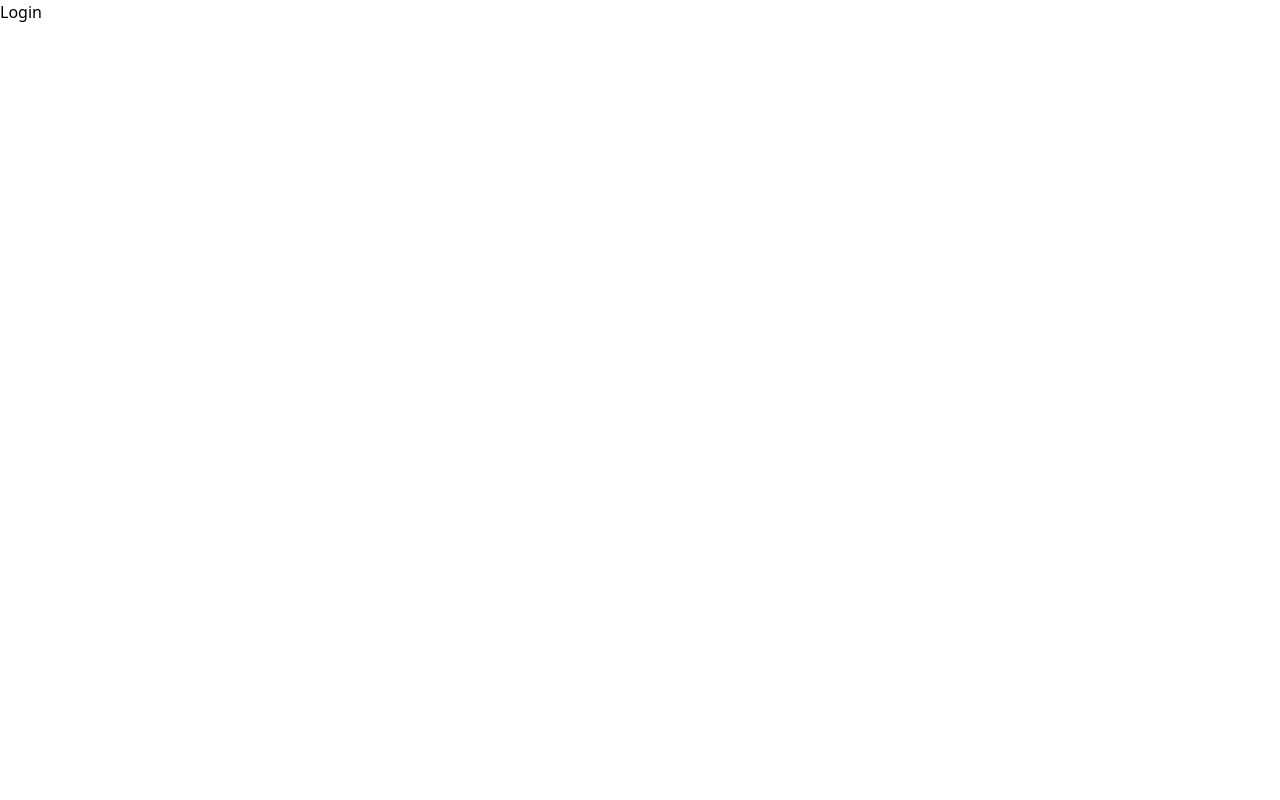
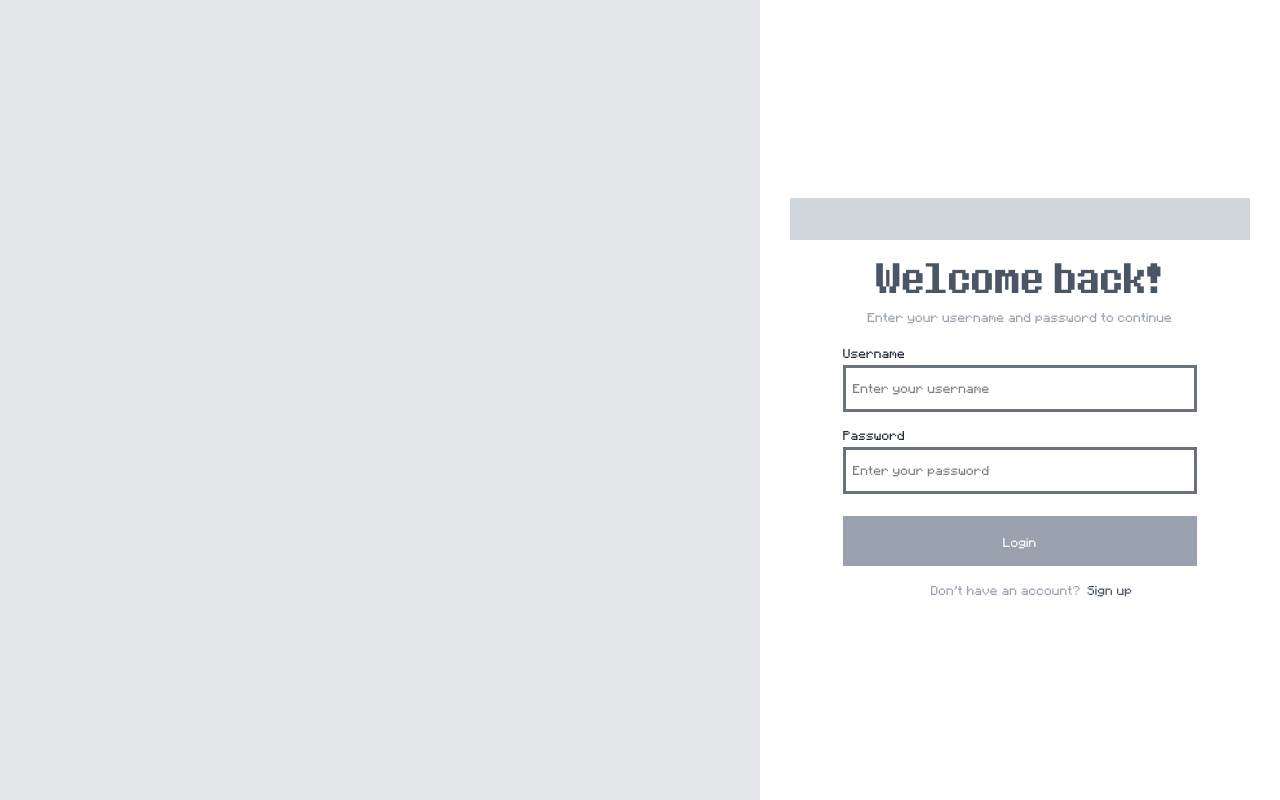
Before and after one commit to bakermor/PixelBoostUI, a React (Vite) app: page /login in a window 1280 px wide. Built offline with nearby package versions, Linux system fonts and the light colour scheme.

Commit message:
Login page fully functional

```diff
--- a/src/api/UserApi.ts
+++ b/src/api/UserApi.ts
@@ -95,12 +95,11 @@ export async function getToken(body: UserLoginReq): Promise<UserLoginRes> {
         "Content-Type": "application/x-www-form-urlencoded",
       },
     });
-    console.log(res);
     return { status: res.status };
   } catch (error) {
-    console.log(error);
     if (error instanceof AxiosError) {
-      return { status: error.status, description: error.message };
+      if (error.status === 401 || error.status === 422)
+        return { status: error.status, description: STR.warn_user_invalid };
     }
     return { status: 500 };
   }
--- a/src/components/Buttons.tsx
+++ b/src/components/Buttons.tsx
@@ -1,7 +1,6 @@
 import { STR } from "../constants/Strings";
 
 interface FormButtonProps {
-  type: string;
   text: string;
   onClick: React.MouseEventHandler<HTMLButtonElement>;
 }
--- a/src/components/InputBox.tsx
+++ b/src/components/InputBox.tsx
@@ -54,7 +54,6 @@ export const InputBox = (props: InputBoxProps) => {
           className="w-full h-full"
           name={props.name}
           type={props.type}
-          required
           placeholder={STR.get(`in_${props.name}_desc`)}
           value={props.value}
           onChange={props.onChange}
--- a/src/constants/Strings.ts
+++ b/src/constants/Strings.ts
@@ -3,8 +3,14 @@ class Strings {
   signup_desc = "Welcome to Pixel Boost - Let's create an account";
   login_prompt = "Already have an account?";
 
-  signup = "Create Account";
+  login_title = "Welcome back!";
+  login_desc = "Enter your username and password to continue";
+  signup_prompt = "Don't have an account?";
+
+  signup = "Sign up";
+  create_account = "Create account";
   login = "Login";
+  continue = "Continue";
 
   in_username = "Username";
   in_username_desc = "Enter your username";
@@ -19,6 +25,7 @@ class Strings {
   warn_user_pattern = "Username can only contain: A-z, 0-9, _, -";
   warn_email = "Please enter a valid email";
   warn_password_match = "Passwords do not match";
+  warn_user_invalid = "Invalid username or password";
 
   required = " is required";
 
--- a/src/pages/Login.tsx
+++ b/src/pages/Login.tsx
@@ -1,7 +1,206 @@
+import { useState } from "react";
+import { Link, useNavigate } from "react-router-dom";
+import { getToken } from "../api/UserApi";
+import { FormButton } from "../components/Buttons";
+import { InputBox } from "../components/InputBox";
+import { STR } from "../constants/Strings";
+
 const Login = () => {
+  const pxl = window.innerWidth / 1920;
+  const navigate = useNavigate();
+
+  const [formData, setFormData] = useState({
+    username: "",
+    password: "",
+  });
+
+  const [warnings, setWarnings] = useState({
+    invalid: "",
+    username: "",
+    password: "",
+  });
+
+  const handleChange = (e: React.ChangeEvent<HTMLInputElement>) => {
+    setFormData({
+      ...formData,
+      [e.target.name]: e.target.value,
+    });
+
+    if (e.target.value !== "") changeWarning(e.target.name);
+  };
+
+  const changeWarning = (target: string, value: string = "") => {
+    setWarnings({
+      ...warnings,
+      [target]: value,
+    });
+  };
+
+  const loginUser = async () => {
+    const result = await getToken({
+      username: formData.username,
+      password: formData.password,
+    });
+    if (result.status === 204) return true;
+    else {
+      changeWarning("invalid", result.description);
+      return false;
+    }
+  };
+
+  const handleLogin = async (e: React.MouseEvent<HTMLButtonElement>) => {
+    e.preventDefault();
+
+    // Check all fields have values
+    const requiredWarnings = { ...warnings };
+    for (const [key, value] of Object.entries(formData)) {
+      if (value === "") {
+        let test = `${STR.get(`in_${key}`)}${STR.required}`;
+        requiredWarnings[key as keyof typeof warnings] = test;
+      }
+    }
+    setWarnings(requiredWarnings);
+
+    // Check no field is invalid
+    const noWarnings = Object.values(warnings).every((field) => field === "");
+    if (noWarnings) {
+      // Create a new user
+      const result = await loginUser();
+      if (result) {
+        // Move on to user's dashboard
+        navigate("/dashboard");
+      }
+    }
+  };
+
   return (
-    <div>
-      <div>Login</div>
+    <div className="h-screen w-screen flex justify-end">
+      <div className="flex-1 bg-gray-200" style={{ width: pxl * 1050 }}></div>
+      <div
+        className="h-full flex flex-col justify-center"
+        style={{
+          width: pxl * 780,
+          gap: pxl * 20,
+          paddingRight: pxl * 45,
+          paddingLeft: pxl * 45,
+        }}
+      >
+        <div
+          className="w-full flex  bg-gray-300"
+          style={{ height: pxl * 64 }}
+        ></div>
+        <div
+          className="flex flex-col"
+          style={{
+            marginTop: pxl * 10,
+            paddingLeft: pxl * 80,
+            paddingRight: pxl * 80,
+          }}
+        >
+          <div className="w-full flex justify-end" style={{ height: pxl * 72 }}>
+            <div
+              className="w-full flex leading-none justify-center text-gray-600"
+              style={{
+                fontSize: pxl * 59.5,
+                fontFamily: "'pxlLarge', monospace",
+              }}
+            >
+              {STR.login_title}
+            </div>
+          </div>
+          <div
+            className="w-full flex items-start"
+            style={{ height: pxl * 35, marginTop: pxl * 5 }}
+          >
+            <div
+              className="w-full flex leading-none justify-center items-start text-gray-400"
+              style={{
+                fontSize: pxl * 15.507,
+                fontFamily: "'pxlSmall', monospace",
+              }}
+            >
+              {STR.login_desc}
+            </div>
+          </div>
+          {warnings.invalid !== "" ? (
+            <div
+              className="w-full flex items-start"
+              style={{ height: pxl * 35, marginTop: pxl * 15 }}
+            >
+              <div
+                className="w-full flex leading-none justify-center items-end text-gray-400"
+                style={{
+                  fontSize: pxl * 15.507,
+                  fontFamily: "'pxlSmall', monospace",
+                }}
+              >
+                {warnings.invalid}
+              </div>
+            </div>
+          ) : null}
+          <div
+            className="flex flex-col"
+            style={{
+              paddingLeft: pxl * 50,
+              paddingRight: pxl * 50,
+              gap: pxl * 25,
+            }}
+          ></div>
+          <form className="flex flex-col" style={{ gap: pxl * 8 }}>
+            <InputBox
+              name="username"
+              type="text"
+              warning={warnings.username}
+              value={formData.username}
+              onChange={handleChange}
+              onBlur={undefined}
+            />
+            <InputBox
+              name="password"
+              type="password"
+              warning={warnings.password}
+              value={formData.password}
+              onChange={handleChange}
+              onBlur={undefined}
+            />
+            <div style={{ marginTop: pxl * 10 }}>
+              <FormButton text="login" onClick={handleLogin} />
+            </div>
+          </form>
+        </div>
+        <div
+          className="w-full flex justify-center"
+          style={{ height: pxl * 35, gap: pxl * 10 }}
+        >
+          <div
+            className="h-full flex items-center"
+            style={{ width: pxl * 260 }}
+          >
+            <div
+              className="w-full flex items-end leading-none justify-end text-gray-400"
+              style={{
+                fontSize: pxl * 15.507,
+                fontFamily: "'pxlSmall', monospace",
+              }}
+            >
+              {STR.signup_prompt}
+            </div>
+          </div>
+          <div className="h-full flex items-center justify-start">
+            <Link to="/signup">
+              <div
+                className="flex items-end leading-none text-gray-600"
+                style={{
+                  fontSize: pxl * 15.507,
+                  fontFamily: "'pxlSmall', monospace",
+                }}
+              >
+                {STR.signup}
+              </div>
+            </Link>
+          </div>
+        </div>
+      </div>
     </div>
   );
 };
--- a/src/pages/NewUser.tsx
+++ b/src/pages/NewUser.tsx
@@ -1,7 +1,8 @@
 const NewUser = () => {
+  // TODO: Center screen Profile Card + Tutorial popups
   return (
     <div>
-      <div>New User</div>
+      <div></div>
     </div>
   );
 };
--- a/src/pages/SignUp.tsx
+++ b/src/pages/SignUp.tsx
@@ -106,7 +106,7 @@ const SignUp = () => {
         const authenticated = await loginUser();
         if (authenticated) {
           // Move on to next part of sign up process
-          navigate("/new-user");
+          navigate("/dashboard");
         } else {
           // Authenticate the user
           navigate("/login");
@@ -144,11 +144,11 @@ const SignUp = () => {
             paddingRight: pxl * 80,
           }}
         >
-          <div className="w-full flex justify-end" style={{ height: pxl * 85 }}>
+          <div className="w-full flex justify-end" style={{ height: pxl * 72 }}>
             <div
               className="w-full flex leading-none justify-center text-gray-600"
               style={{
-                fontSize: pxl * 73.5,
+                fontSize: pxl * 59.5,
                 fontFamily: "'pxlLarge', monospace",
               }}
             >
@@ -212,20 +212,20 @@ const SignUp = () => {
               onBlur={validatePassword}
             />
             <div style={{ marginTop: pxl * 10 }}>
-              <FormButton type="form" text="signup" onClick={createAccount} />
+              <FormButton text="create_account" onClick={createAccount} />
             </div>
           </form>
         </div>
         <div
           className="w-full flex justify-center"
-          style={{ height: pxl * 35 }}
+          style={{ height: pxl * 35, gap: pxl * 10 }}
         >
           <div
             className="h-full flex items-center"
             style={{ width: pxl * 260 }}
           >
             <div
-              className="w-full flex items-end leading-none text-gray-400"
+              className="w-full flex items-end leading-none justify-end text-gray-400"
               style={{
                 fontSize: pxl * 15.507,
                 fontFamily: "'pxlSmall', monospace",
@@ -234,10 +234,7 @@ const SignUp = () => {
               {STR.login_prompt}
             </div>
           </div>
-          <div
-            className="h-full flex items-center"
-            style={{ width: pxl * 100 }}
-          >
+          <div className="h-full flex items-center">
             <Link to="/login">
               <div
                 className="flex items-end leading-none text-gray-600"
```
